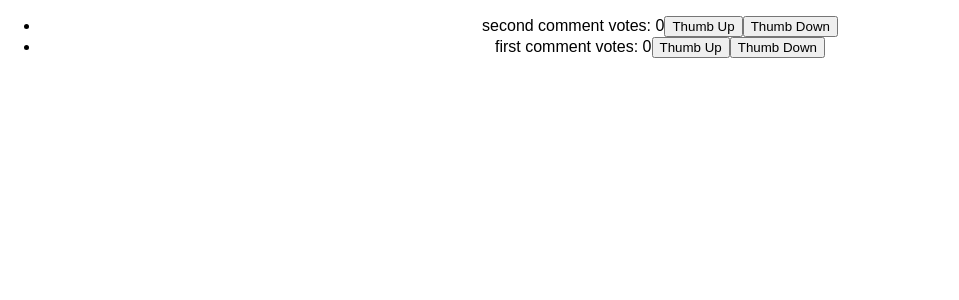
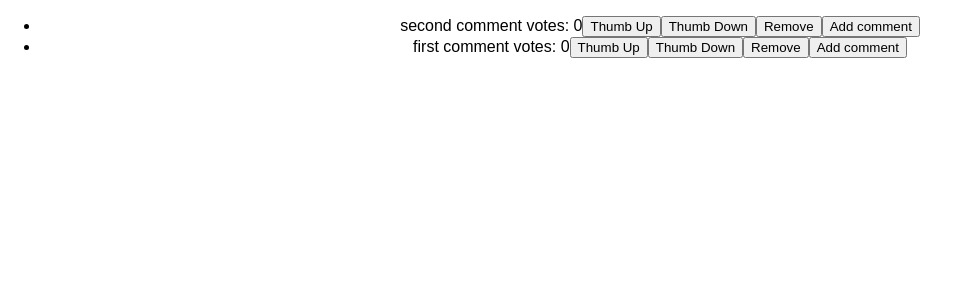
Before and after one commit to b-e-a-t-a/React-Redux-Comments-App, a React (Create React App) app: page / in a window 1280 px wide. Shown: the top 300 px of the page, without its empty margins (0-959 px from the left). Built offline with nearby package versions, Linux system fonts and the light colour scheme.

Commit message:
Add Remove and Add comment actions

```diff
--- a/src/Comment.js
+++ b/src/Comment.js
@@ -1,10 +1,12 @@
 import React from 'react';
 
-const Comment = ({text, votes, id, thumbUpComment, thumbDownComment}) =>
+const Comment = ({text, votes, id, thumbUpComment, thumbDownComment, removeComment, addComment}) =>
 	<li>
 		{text} <span>votes: {votes}</span>
 		<button onClick={() => thumbUpComment(id)}>Thumb Up</button>
 		<button onClick={() => thumbDownComment(id)}>Thumb Down</button>
+		<button onClick={() => removeComment(id)}>Remove</button>
+		<button onClick={() => addComment(text)}>Add comment</button>
 	</li>;
 
 export default Comment;
--- a/src/CommentContainer.js
+++ b/src/CommentContainer.js
@@ -2,10 +2,14 @@ import {connect} from 'react-redux';
 import Comment from './Comment';
 import {thumbUpComment} from './actions';
 import {thumbDownComment} from './actions';
+import {removeComment} from './actions';
+import {addComment} from './actions';
 
 const mapDispatchToProps = dispatch => ({
 	thumbUpComment: (id) => dispatch(thumbUpComment(id)),
-	thumbDownComment: (id) => dispatch(thumbDownComment(id))
+	thumbDownComment: (id) => dispatch(thumbDownComment(id)),
+	removeComment: (id) => dispatch(removeComment(id)),
+	addComment: (text) => dispatch(addComment(text))
 });
 
 export default connect(null, mapDispatchToProps)(Comment);
```
